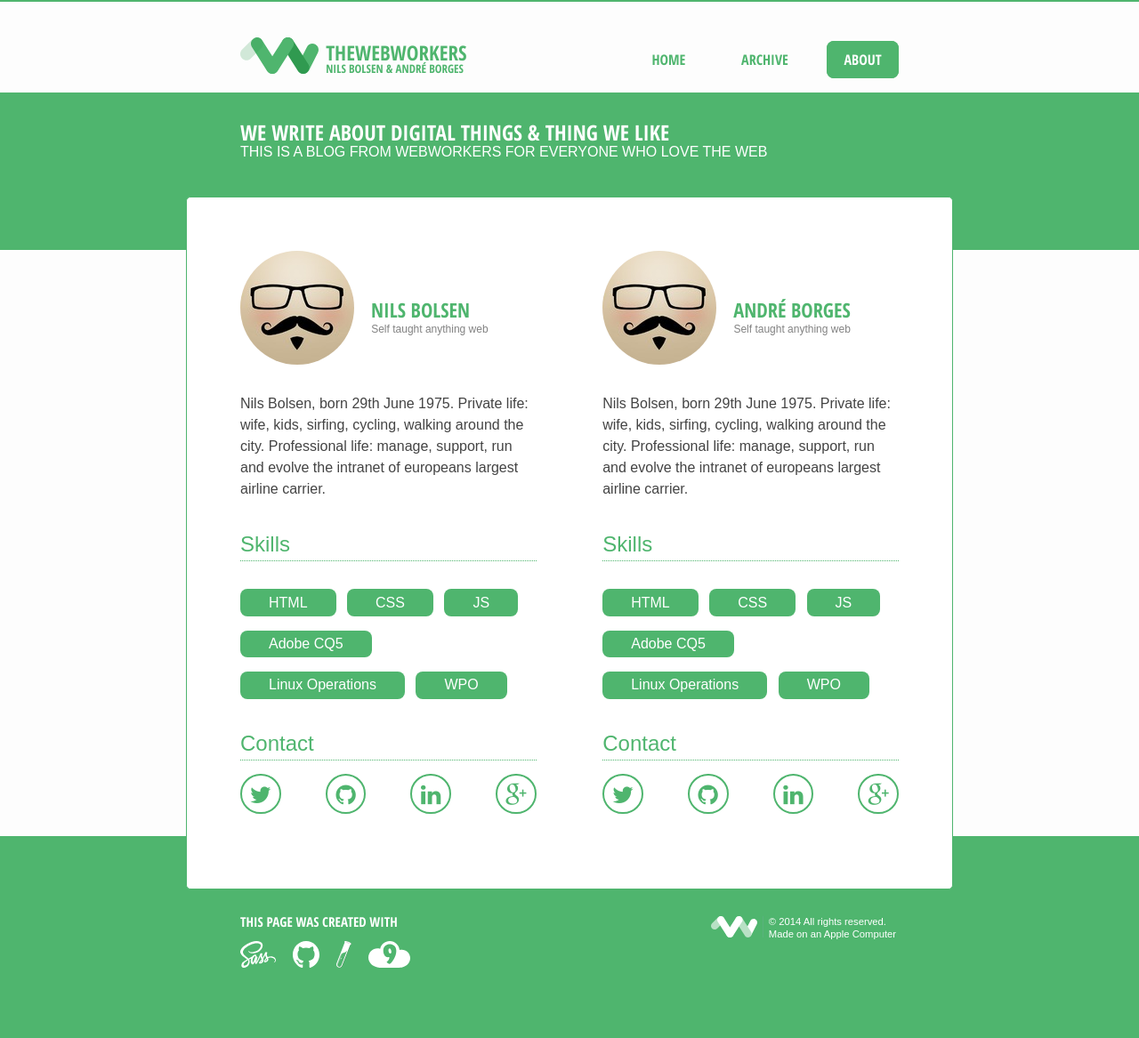
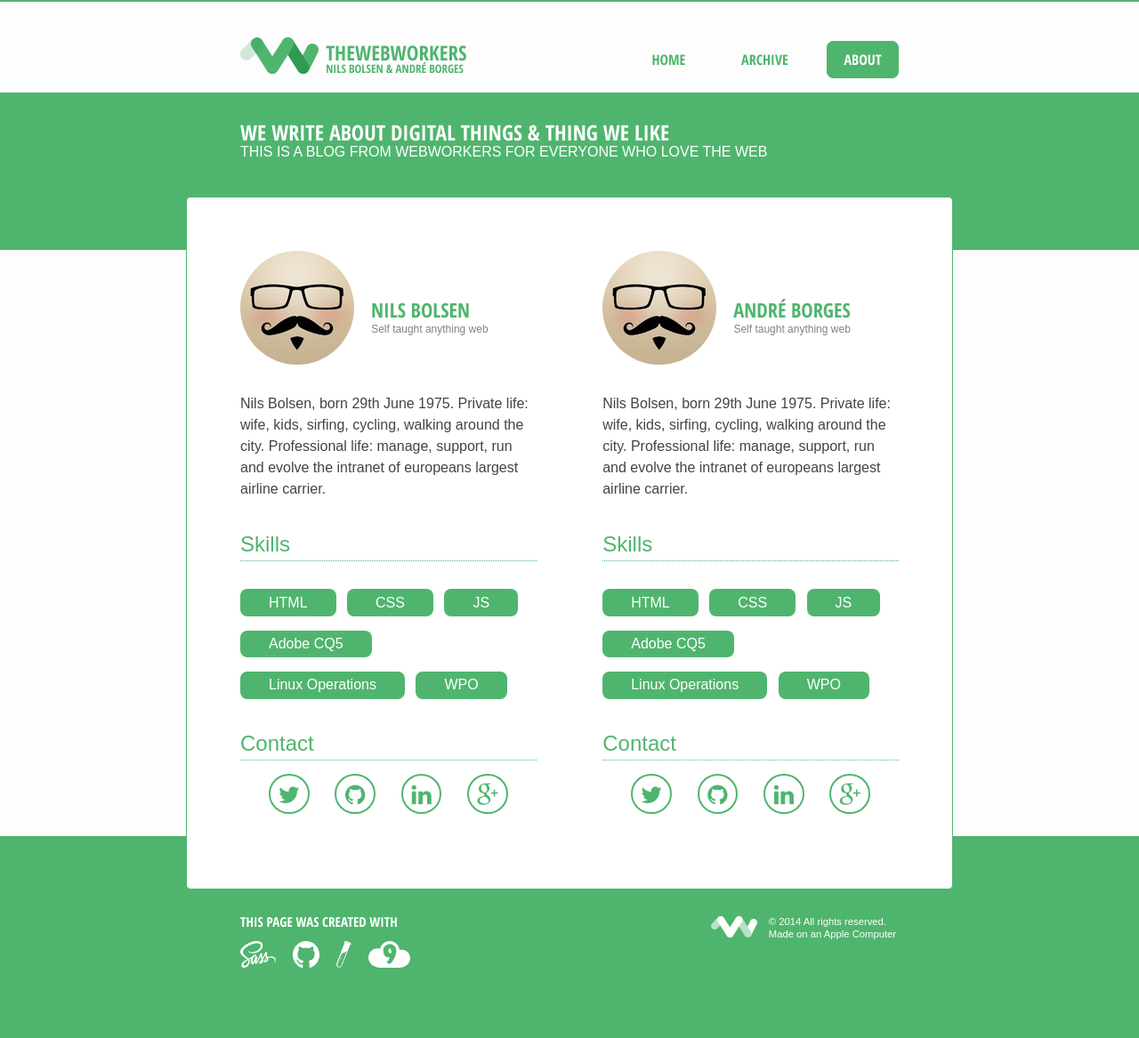
Before and after one commit to webwb/webwb.github.io, a Jekyll site: the page built from about.md, in a window 1280 px wide. Shown: the whole page at 89% size. Built offline with Jekyll 4.4.1, drawn with Linux system fonts in a browser that asks for light colours.

Commit message:
changed about page's contact icon spacing

```diff
--- a/_sass/_profile.scss
+++ b/_sass/_profile.scss
@@ -94,6 +94,12 @@
   margin: 0;
   li {
     display: inline-block;
+    &:first-child {
+      margin-left:2em;
+    }
+    &:last-child {
+      margin-right:2em;
+    }
   }
   &:after {
     content: "";
```
